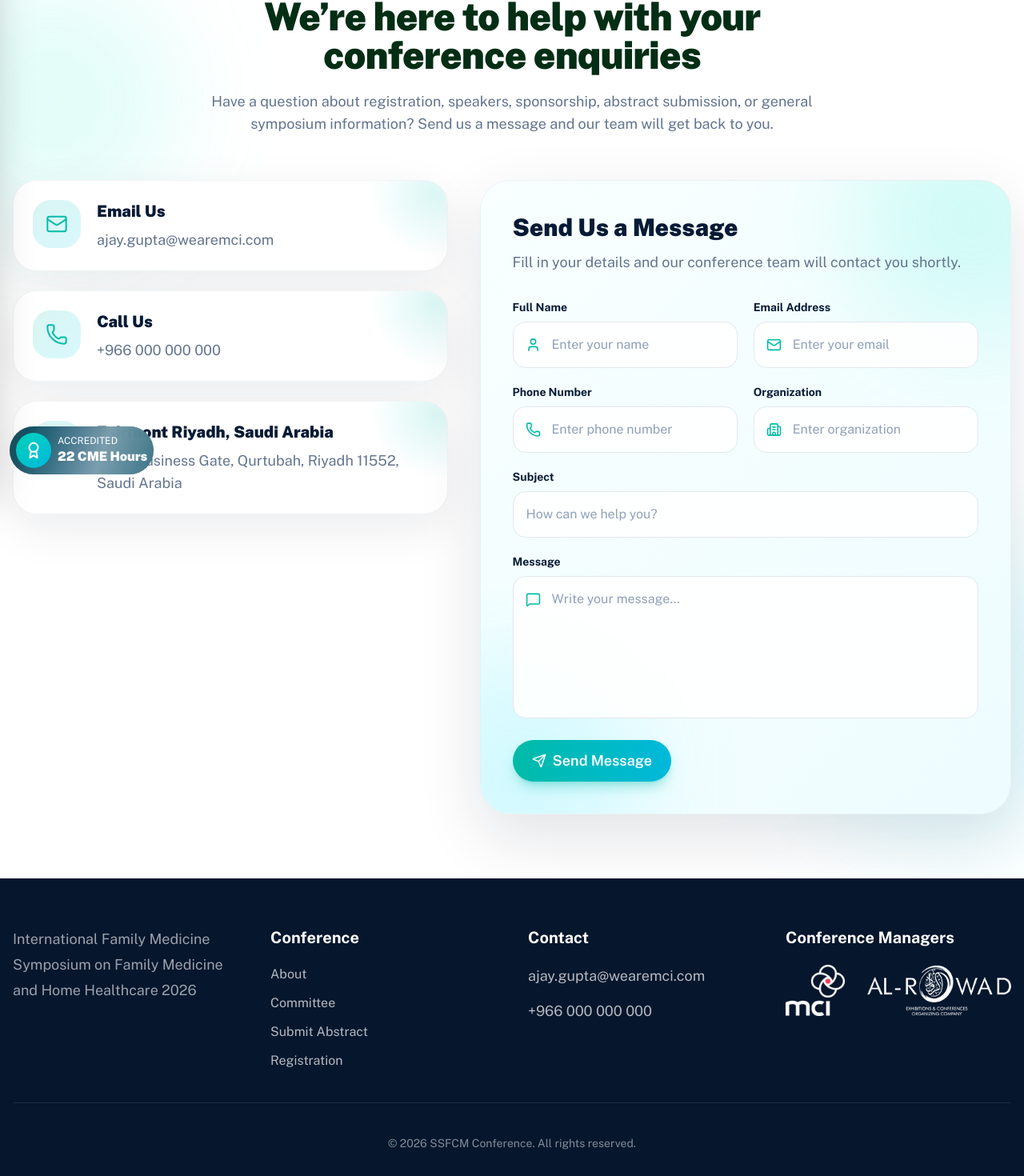
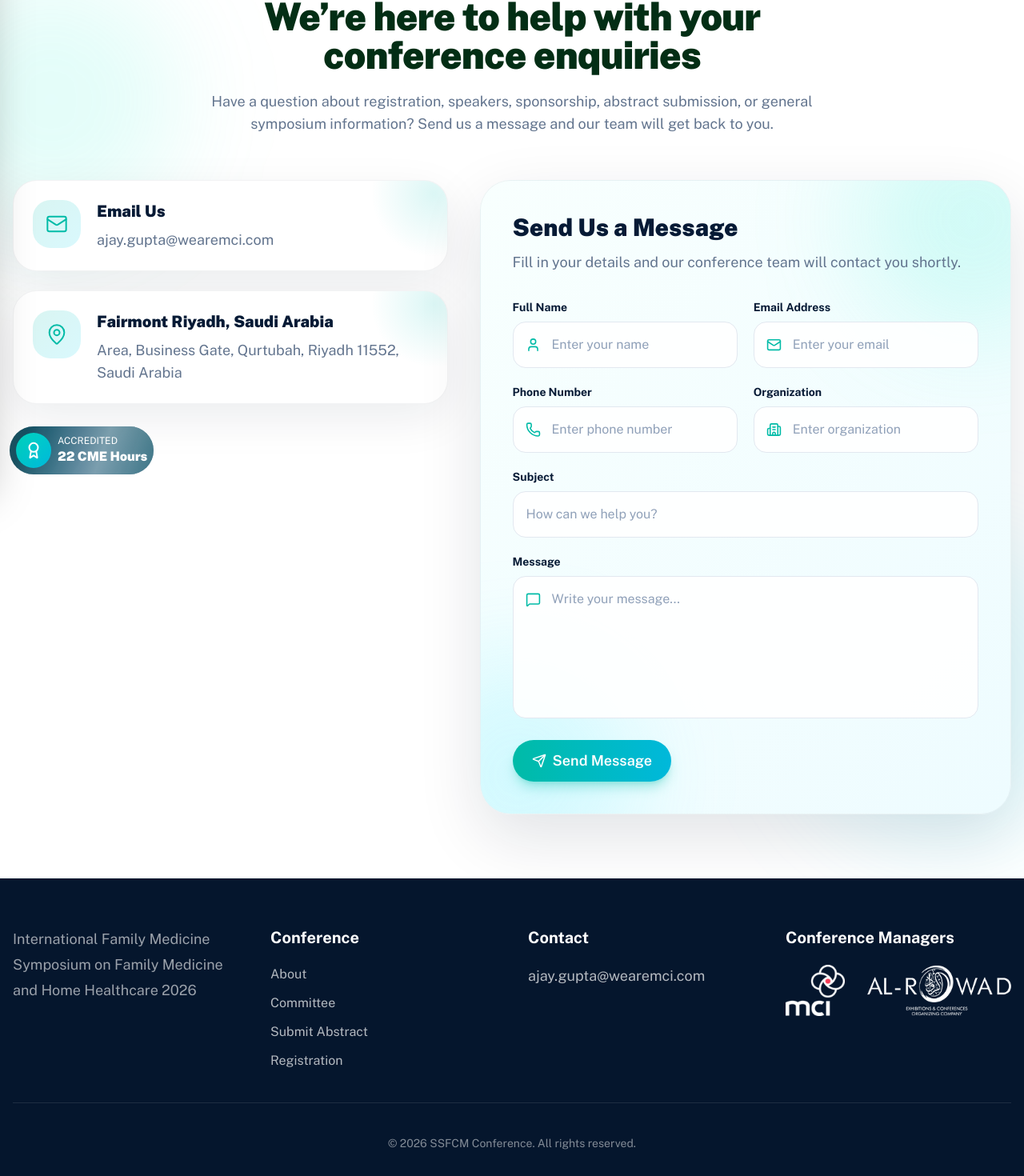
Before and after one commit to ArifK1712/icfm2026, a React (Vite) app: page /contact in a window 1280 px wide. Shown: the part 195-1665 px from the top of the page at 80% size. Built offline with nearby package versions, Linux system fonts and the light colour scheme.

Commit message:
Removed Contact no.

```diff
--- a/src/components/Footer.jsx
+++ b/src/components/Footer.jsx
@@ -59,15 +59,6 @@ function Footer() {
                   ajay.gupta@wearemci.com
                 </a>
               </p>
-
-              <p className="flex items-center text-white/70">
-                <a
-                  href="tel:+966000000000"
-                  className="transition-all duration-300 hover:text-teal-400"
-                >
-                  +966 000 000 000
-                </a>
-              </p>
             </div>
           </div>
 
--- a/src/pages/ContactPage.jsx
+++ b/src/pages/ContactPage.jsx
@@ -16,12 +16,6 @@ function ContactPage() {
       title: "Email Us",
       text: "ajay.gupta@wearemci.com",
       link: "mailto:ajay.gupta@wearemci.com",
-    },
-    {
-      icon: Phone,
-      title: "Call Us",
-      text: "+966 000 000 000",
-      link: "tel:+966000000000",
     },
     {
       icon: MapPin,
```
